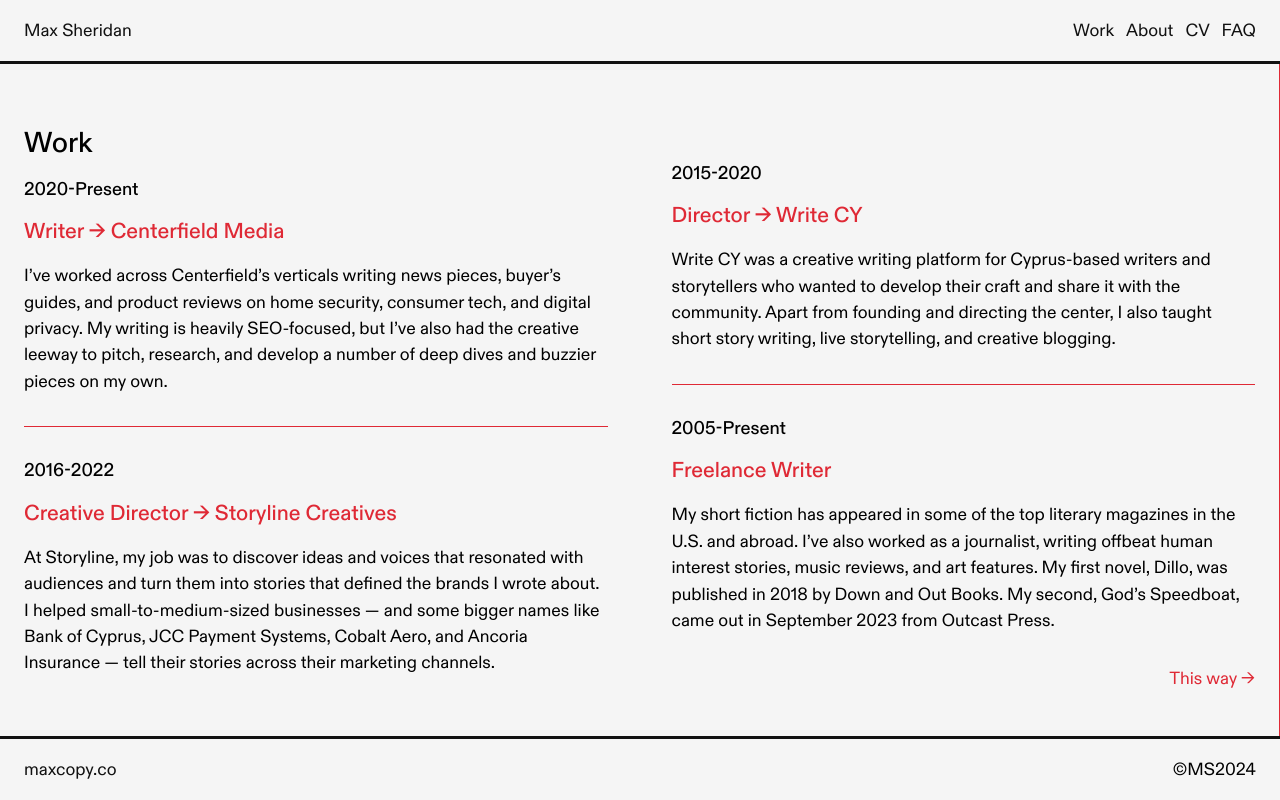
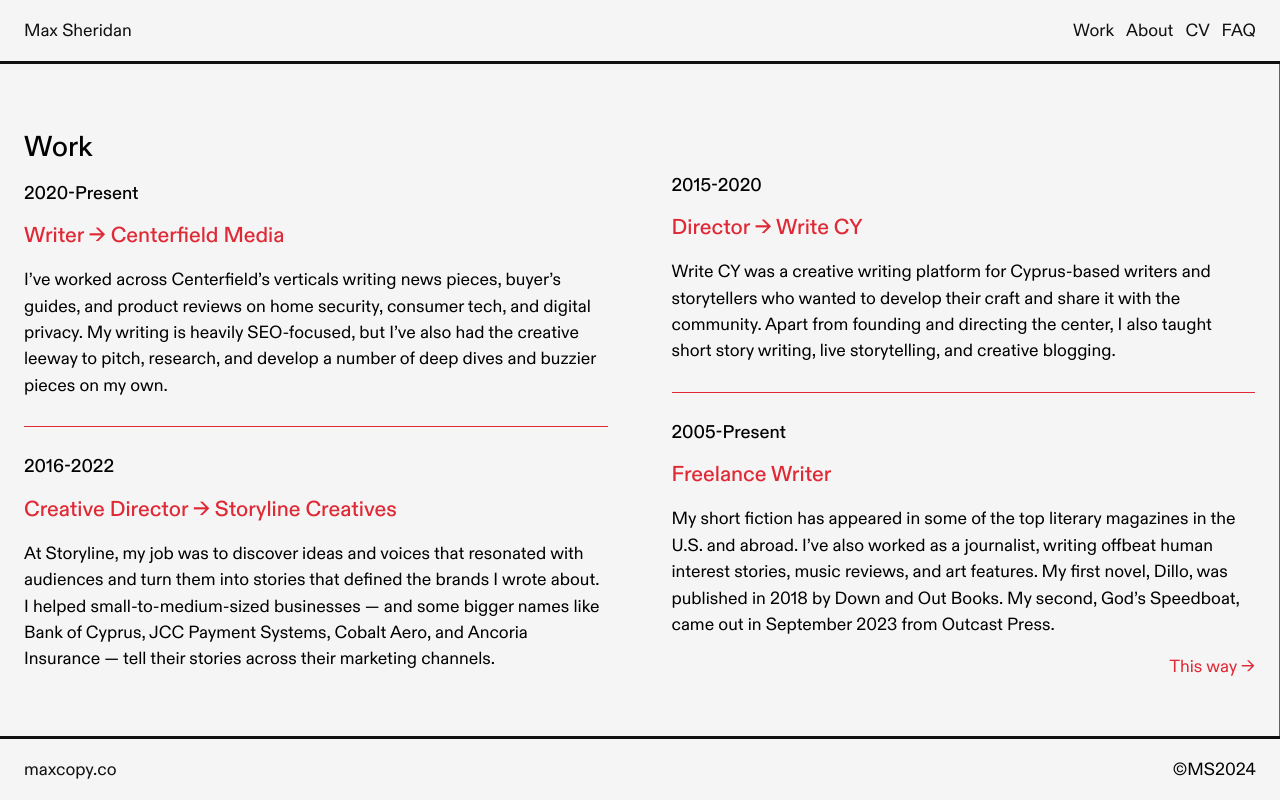
Before and after one commit to maxsheridan/maxcopy.co, a plain HTML site: page cv.html in a window 1280 px wide. Shown: the top 800 px of the page. Drawn offline with nearby package versions, Linux system fonts and the light colour scheme.

Commit message:
CV style updated

```diff
--- a/styles/cv.css
+++ b/styles/cv.css
@@ -188,7 +188,7 @@ nav.links a.active {
 section {
     flex: 0 0 100vw;
     min-height: 100vh;
-    padding: 6rem 1.5rem;
+    padding: 5.5rem 1.5rem;
     border-right: 1px solid #DF2935;
 }
 
@@ -224,12 +224,12 @@ section {
 
 .next {
     color: #DF2935;
-    padding-top: 2rem;
+    padding-top: 1rem;
 }
 
 hr {
     height: 1px;
-    margin: 2rem 0;
+    margin: 1.75rem 0;
     background: #DF2935;
     border: 0;
 }
```
